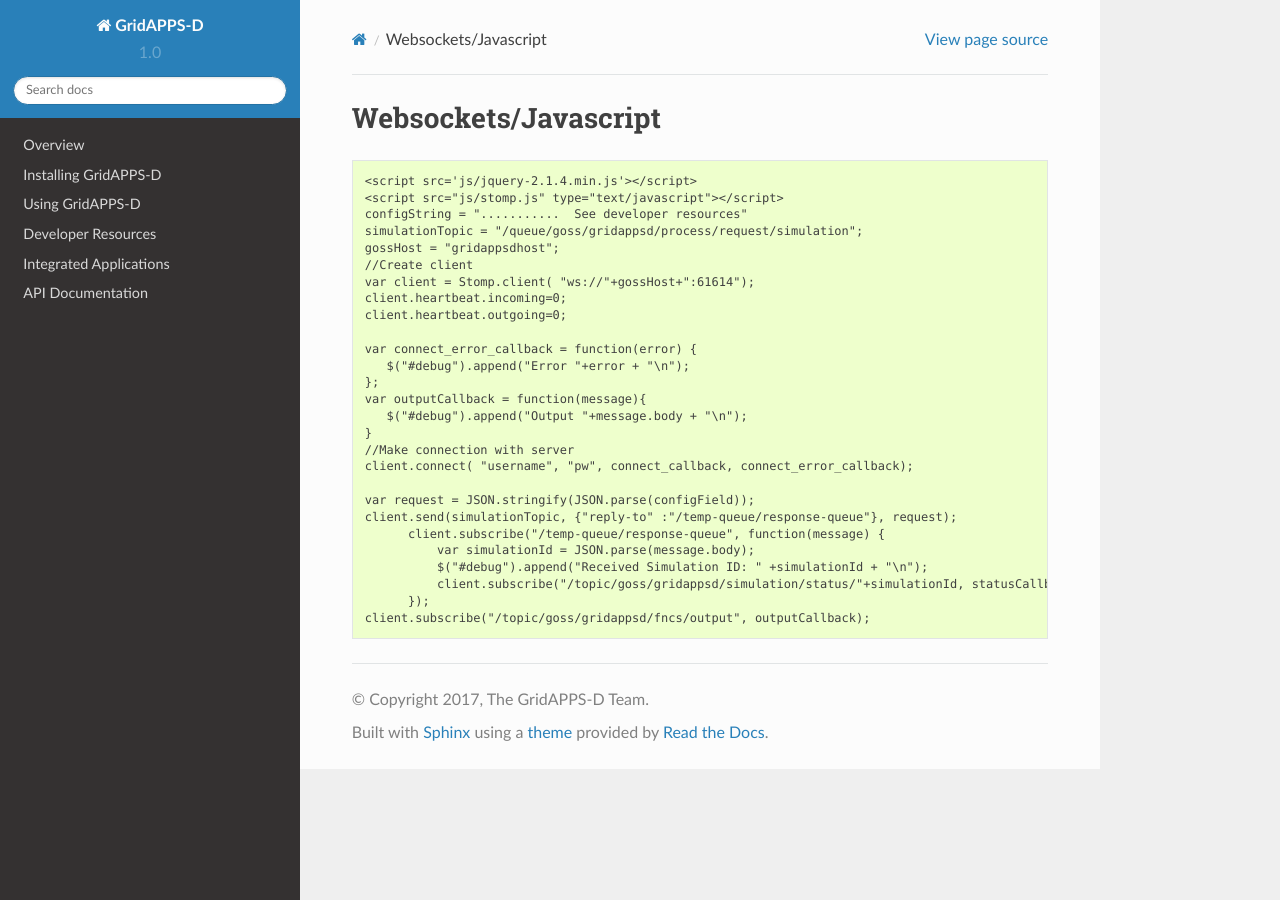
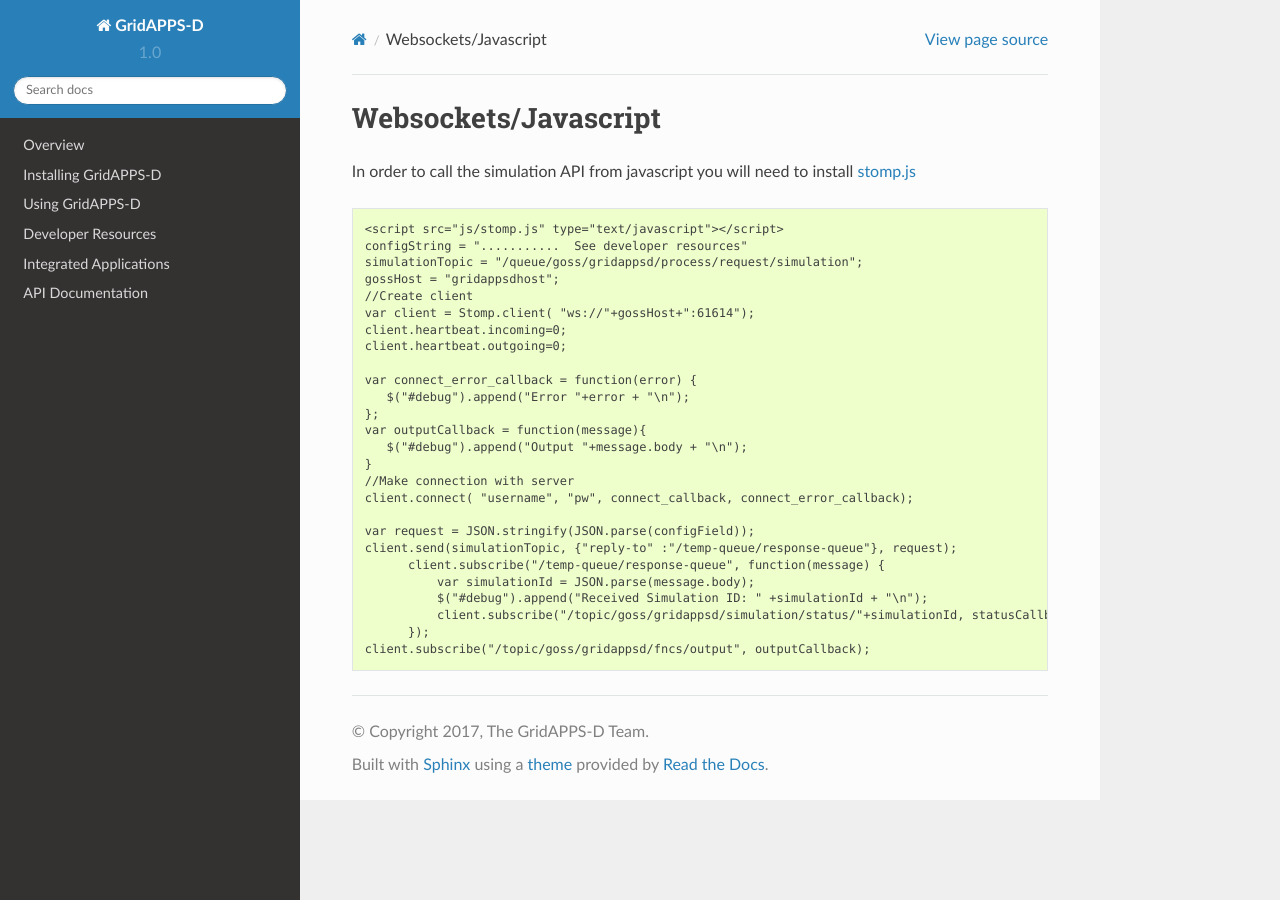
Before and after one commit to GRIDAPPSD/GOSS-GridAPPS-D, a Sphinx documentation site: the page built from docs/source/using_gridappsd/api_examples/starting_in_websockets.rst, in a window 1280 px wide. Built offline with Sphinx 7.4.7 and the Read the Docs theme 2.0.0, drawn with Linux system fonts in a browser that asks for light colours; pages that are not in the unit, such as notebooks, are missing from menus.

Commit message:
Update starting_in_websockets.rst

```diff
--- a/docs/source/using_gridappsd/api_examples/starting_in_websockets.rst
+++ b/docs/source/using_gridappsd/api_examples/starting_in_websockets.rst
@@ -1,9 +1,10 @@
 Websockets/Javascript
 ***********************
+In order to call the simulation API from javascript you will need to install `stomp.js <http://jmesnil.net/stomp-websocket/doc/>`_
+
 
 ::
 
-  <script src='js/jquery-2.1.4.min.js'></script>
   <script src="js/stomp.js" type="text/javascript"></script>
   configString = "...........  See developer resources"
   simulationTopic = "/queue/goss/gridappsd/process/request/simulation";
```
